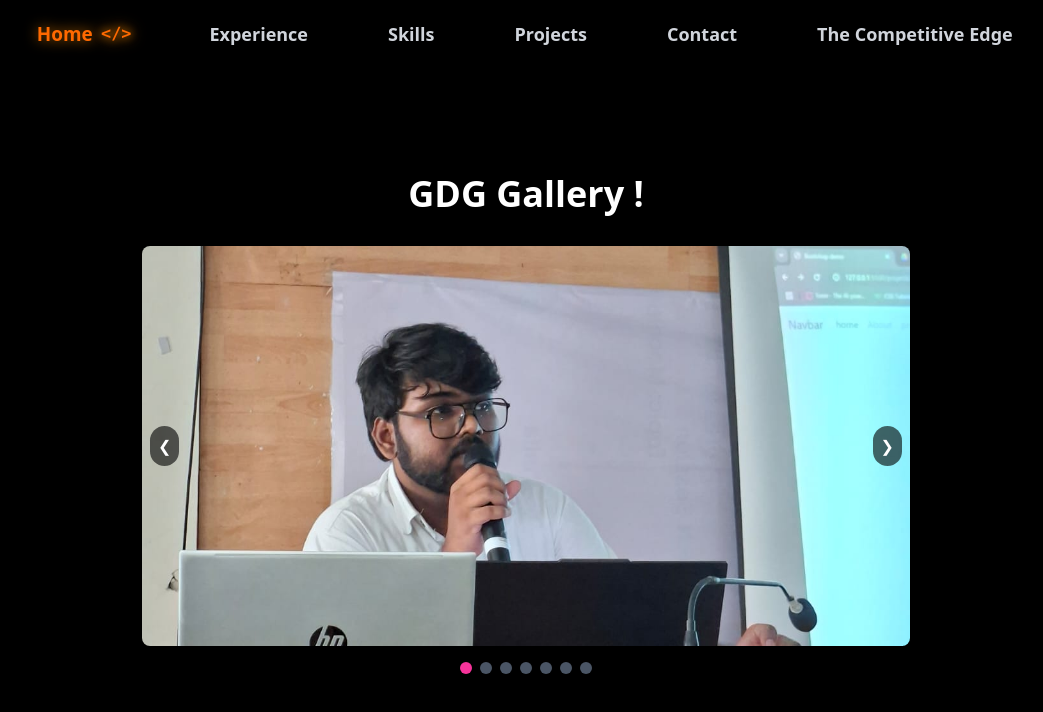
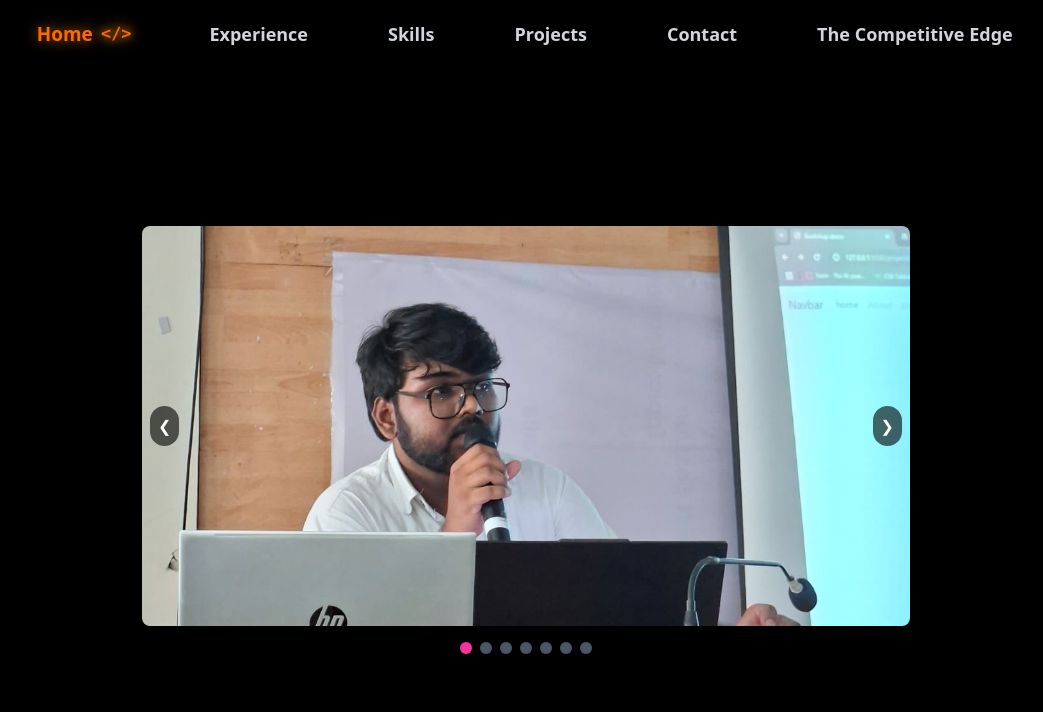
Before and after one commit to Advaitkasturi/advaitkasturi.github.io, a React (Vite) app: page /gdg in a window 1280 px wide. Shown: the top 712 px of the page, without its empty margins (114-1157 px from the left). Built offline with nearby package versions, Linux system fonts and the light colour scheme.

Commit message:
changes made

```diff
--- a/src/assets/pages/gdg.jsx
+++ b/src/assets/pages/gdg.jsx
@@ -26,7 +26,7 @@ export default function GDG() {
     <div className="min-h-screen bg-black text-white flex flex-col justify-center items-center px-4">
       {/* Title */}
       <h1 className="text-4xl font-bold text-center text-white">
-        GDG Gallery !
+
       </h1>
       <p className="mt-2 text-lg text-center text-gray-300 max-w-2xl">
         {/* Optional description */}
--- a/src/assets/pages/ieee.jsx
+++ b/src/assets/pages/ieee.jsx
@@ -21,7 +21,7 @@ export default function IEEE() {
     <div className="min-h-screen bg-black text-white flex flex-col justify-center items-center px-4">
       {/* Optional Heading */}
       <h1 className="text-4xl font-bold text-center text-white">
-        IEEE Gallery !
+
       </h1>
       <p className="mt-2 text-lg text-center text-gray-300">
 
```
